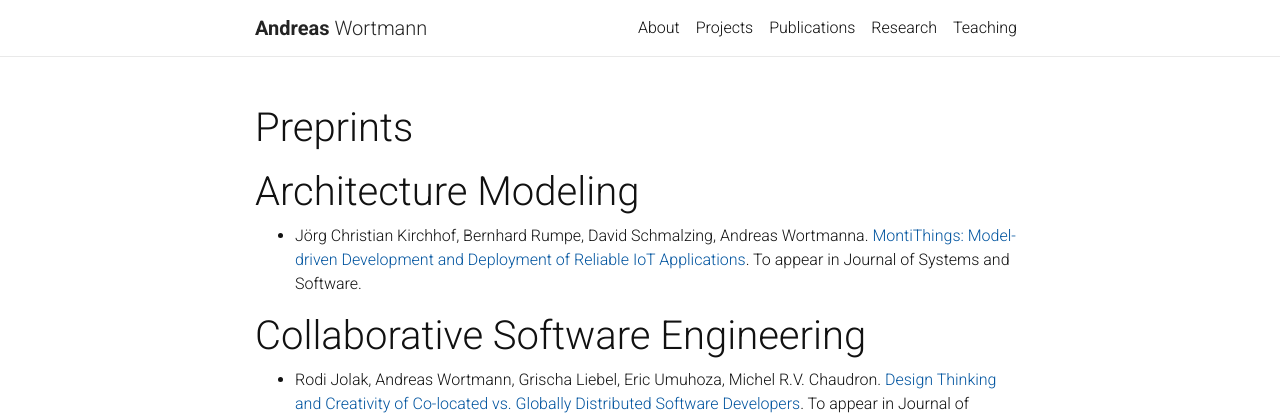
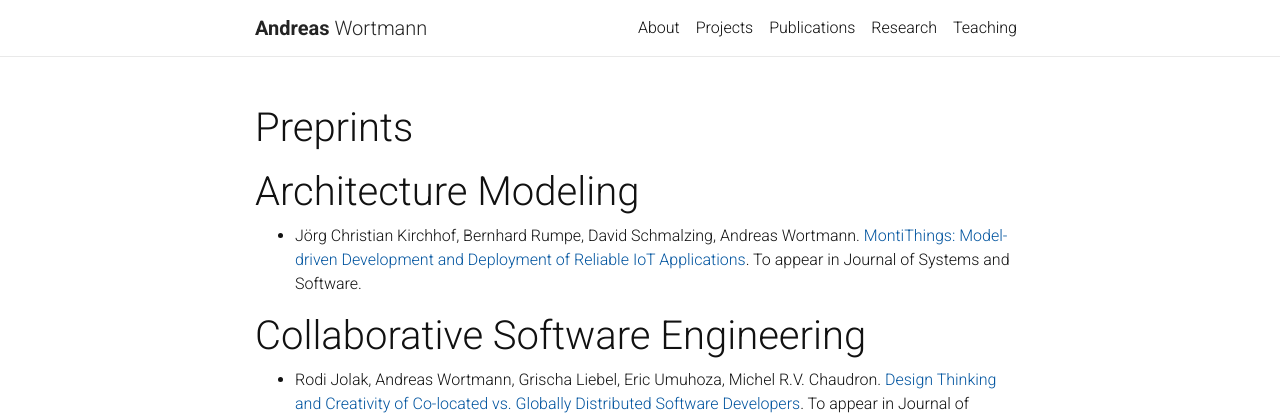
Before and after one commit to awortmann/awortmann.github.io, a Jekyll site: the page built from _pages/preprints.md, in a window 1280 px wide and 1166 px high. Shown: the top 418 px of the window. Built offline with Jekyll 4.4.1, drawn with Linux system fonts in a browser that asks for light colours; nearby versions of some CDN libraries; a style sheet for code colours, icons or effects is not loaded.

Commit message:
Minor update

```diff
--- a/_pages/preprints.md
+++ b/_pages/preprints.md
@@ -8,7 +8,7 @@ nav: false
 
 # Architecture Modeling
 
-- J&ouml;rg Christian Kirchhof, Bernhard Rumpe, David Schmalzing, Andreas Wortmanna. [MontiThings: Model-driven Development and Deployment of Reliable IoT Applications](../downloads/preprints/2021/MontiThings_-_Model-driven_Development_and_Deployment_of_Reliable_IoT_Applications.pdf). To appear in Journal of Systems and Software.
+- J&ouml;rg Christian Kirchhof, Bernhard Rumpe, David Schmalzing, Andreas Wortmann. [MontiThings: Model-driven Development and Deployment of Reliable IoT Applications](../downloads/preprints/2021/MontiThings_-_Model-driven_Development_and_Deployment_of_Reliable_IoT_Applications.pdf). To appear in Journal of Systems and Software.
 
 # Collaborative Software Engineering
 
```
